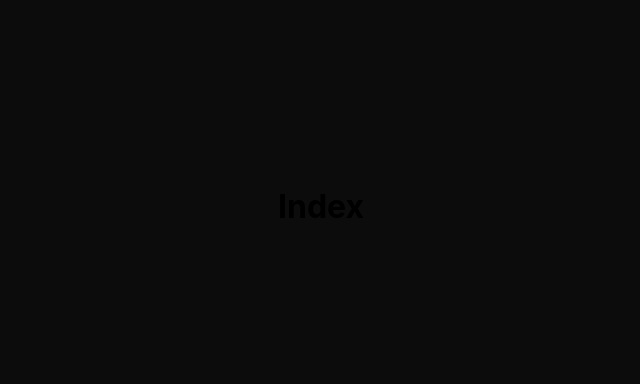
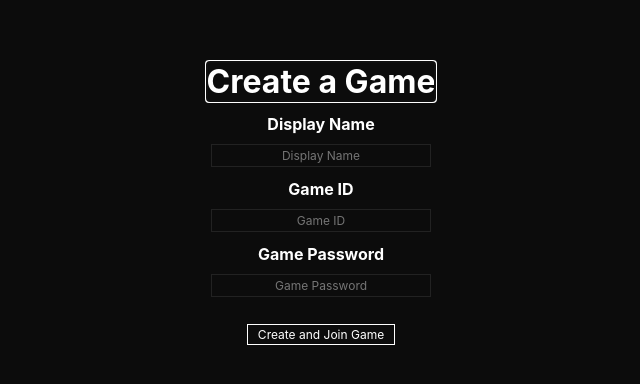
Before and after one commit to MohammedAliHussein/tic-tac-toe, a Svelte app in the folder client/: page /create in a window 1280 px wide. Shown: the part 194-578 px from the top of the page, without its empty margins (319-959 px from the left). Built offline with nearby package versions, Linux system fonts and the light colour scheme.

Commit message:
Added both create and join pages

```diff
--- a/client/package.json
+++ b/client/package.json
@@ -14,8 +14,10 @@
     "vite": "^2.9.9"
   },
   "dependencies": {
+    "axios": "^0.27.2",
     "node-sass": "^7.0.1",
     "sass": "^1.53.0",
+    "svelte-navigator": "^3.1.6",
     "svelte-preprocess": "^4.10.7"
   }
 }
--- a/client/src/App.svelte
+++ b/client/src/App.svelte
@@ -1,5 +1,8 @@
 <script>
+  import { Router, Link, Route } from "svelte-navigator";
   import Index from "./pages/Index.svelte";
+  import Join from "./pages/Join.svelte";
+  import Create from "./pages/Create.svelte";
   import NoSupport from "./components/NoSupport.svelte";
 
   let minWidth = 641;
@@ -8,11 +11,21 @@
 </script>
 
 <main>
-  {#if clientWidth > minWidth}
-    <Index />
-  {:else}
-    <NoSupport />
-  {/if}
+  <Router>
+    {#if clientWidth > minWidth}
+      <Route path="/">
+        <Index />
+      </Route>
+      <Route path="/join">
+        <Join />
+      </Route>
+      <Route path="/create">
+        <Create />
+      </Route>
+    {:else}
+      <NoSupport />
+    {/if}
+  </Router>
 </main>
 
 <svelte:window bind:innerWidth={clientWidth} />
--- /dev/null
+++ b/client/src/components/IndexButton.svelte
@@ -0,0 +1,39 @@
+<script>
+	import { Link } from "svelte-navigator";
+    export let text = "";
+	export let page = "/";
+</script>
+
+<div class="wrapper">
+	<Link class="link" to={page}>
+		{text}
+	</Link>
+</div>
+
+<style>
+    .wrapper > :global(a) {
+		text-decoration: none;
+		display: flex;
+		justify-content: center;
+		align-items: center;
+    }
+
+    :global(a) {
+		outline: none;
+		background: none;
+		border: 1px solid white;
+		cursor: pointer;
+		padding: 2px 10px;
+		margin-top: 15px;
+		transition: 0.2s cubic-bezier(0, 0.55, 0.45, 1);
+		font-size: 12px;
+        margin-bottom: 5px;
+		color: white;
+
+    }
+
+	:global(a):hover {
+		background-color: white;
+		color: black;
+	}
+</style>
--- /dev/null
+++ b/client/src/components/IndexOptions.svelte
@@ -0,0 +1,17 @@
+<script>
+    import IndexButton from "./IndexButton.svelte";
+</script>
+
+<div class="options">
+    <IndexButton text={"Join a Game"} page={"/join"}/>
+    <IndexButton text={"Create a Game"} page={"/create"}/>
+</div>
+
+<style>
+    .options {
+        display: flex;
+        justify-content: space-between;
+        align-items: center;
+        flex-direction: column;
+    }
+</style>
--- /dev/null
+++ b/client/src/components/IndexTitle.svelte
@@ -0,0 +1,17 @@
+<script>
+    export let text = "";
+</script>
+
+<div class="title">
+    <h1>{text}</h1>
+</div>
+
+<style>
+    h1 {
+        color: white;
+    }
+
+    .title:focus {
+        outline: none;
+    }
+</style>
--- /dev/null
+++ b/client/src/components/SubTitle.svelte
@@ -0,0 +1,11 @@
+<script>
+    export let subTitle = "";
+</script>
+
+<h4>{subTitle}</h4>
+
+<style>
+    h4 {
+        color: white;
+    }
+</style>
--- /dev/null
+++ b/client/src/pages/Create.svelte
@@ -0,0 +1,114 @@
+<script>
+    import { fly } from "svelte/transition";
+    import { circOut, circInOut } from "svelte/easing";
+    import axios from "axios";
+
+    let displayName = "";
+    let gameId = "";
+    let password = "";
+
+    function getIn(delayIndex) {
+        return {
+            delay: delayIndex * 100,
+            y: 20,
+            easing: circOut
+        }
+    }
+
+    function getOut(delayIndex) {
+        return {
+            delay: delayIndex * 100,
+            y: -20,
+            easing: circInOut
+        }
+    }
+
+    async function handleCreateGame() {
+        const request = {
+            DisplayName: displayName,
+            GameID: gameId,
+            Password: password
+        }
+
+        const response = await axios.post("http://localhost:3000/create", {
+            data: request,
+            Headers: {
+                "Access-Control-Allow-Origin": "http://localhost"
+            }
+        });
+
+        //handle error
+    }
+</script>
+
+<div class="create">
+    <h1 in:fly={getIn(0)}>Create a Game</h1>
+    <div class="form">
+        <h4 in:fly={getIn(1)}>Display Name</h4>
+        <input type="text" placeholder="Display Name" in:fly={getIn(2)} bind:value={displayName}>
+        <h4 in:fly={getIn(3)} >Game ID</h4>
+        <input type="text" placeholder="Game ID" in:fly={getIn(4)}  bind:value={gameId}>
+        <h4 in:fly={getIn(5)} >Game Password</h4>
+        <input type="password" placeholder="Game Password" in:fly={getIn(6)} bind:value={password}>
+    </div>
+    <button on:click|preventDefault={handleCreateGame} in:fly={getIn(7)}>Create and Join Game</button>
+</div>
+
+<style>
+    .create {
+        display: flex;
+        justify-content: center;
+        align-items: center;
+        flex-direction: column;
+    }
+
+    .form {
+        display: flex;
+        justify-content: center;
+        align-items: center;
+        flex-direction: column;
+        margin-top: 0.8em;
+    }
+
+    h1, h4 {
+        color: white;
+        text-align: center;
+    }
+
+    input {
+        margin-bottom: 1em;
+    }
+
+    input {
+        outline: none;
+        border: 1px solid rgba(255, 255, 255, 0.091);
+        text-align: center;
+        margin-top: 10px;
+        padding: 3px 13px;
+        transition: 0.2s cubic-bezier(0, 0.55, 0.45, 1);
+        font-size: 12px;
+        color: white;
+    }
+
+    input:focus {
+        border: 1px solid rgba(255, 255, 255, 0.25);
+    }
+
+    button {
+		outline: none;
+		background: none;
+		border: 1px solid white;
+		cursor: pointer;
+		padding: 2px 10px;
+		margin-top: 15px;
+		transition: 0.2s cubic-bezier(0, 0.55, 0.45, 1);
+		font-size: 12px;
+        margin-bottom: 5px;
+		color: white;
+    }
+
+	button:hover {
+		background-color: white;
+		color: black;
+	}
+</style>
--- a/client/src/pages/Index.svelte
+++ b/client/src/pages/Index.svelte
@@ -1 +1,20 @@
-<h1>Index</h1>
+<script>
+    import Title from "../components/IndexTitle.svelte";
+    import Options from "../components/IndexOptions.svelte";
+</script>
+
+<div class="index">
+    <Title text={"Tic-Tac-Toe"}/>
+    <h5>[Multiplayer]</h5>
+    <Options />
+</div>
+
+<style>
+    .index {
+        text-align: center;
+    }
+
+    h5 {
+        color: white;
+    }
+</style>
--- /dev/null
+++ b/client/src/pages/Join.svelte
@@ -0,0 +1,114 @@
+<script>
+    import { fly } from "svelte/transition";
+    import { circOut, circInOut } from "svelte/easing";
+    import axios from "axios";
+
+    let displayName = "";
+    let gameId = "";
+    let password = "";
+
+    function getIn(delayIndex) {
+        return {
+            delay: delayIndex * 100,
+            y: 20,
+            easing: circOut
+        }
+    }
+
+    function getOut(delayIndex) {
+        return {
+            delay: delayIndex * 100,
+            y: -20,
+            easing: circInOut
+        }
+    }
+
+    async function handleJoinGame() {
+        const request = {
+            DisplayName: displayName,
+            GameID: gameId,
+            Password: password
+        }
+
+        const response = await axios.post("http://localhost:3000/join", {
+            data: request,
+            Headers: {
+                "Access-Control-Allow-Origin": "http://localhost"
+            }
+        });
+
+        //handle error
+    }
+</script>
+
+<div class="join">
+    <h1 in:fly={getIn(0)}>Join a Game</h1>
+    <div class="form">
+        <h4 in:fly={getIn(1)}>Display Name</h4>
+        <input type="text" placeholder="Display Name" in:fly={getIn(2)} bind:value={displayName}>
+        <h4 in:fly={getIn(3)} >Game ID</h4>
+        <input type="text" placeholder="Game ID" in:fly={getIn(4)}  bind:value={gameId}>
+        <h4 in:fly={getIn(5)} >Game Password</h4>
+        <input type="password" placeholder="Game Password" in:fly={getIn(6)} bind:value={password}>
+    </div>
+    <button on:click|preventDefault={handleJoinGame} in:fly={getIn(7)}>Join Game</button>
+</div>
+
+<style>
+    .join {
+        display: flex;
+        justify-content: center;
+        align-items: center;
+        flex-direction: column;
+    }
+
+    .form {
+        display: flex;
+        justify-content: center;
+        align-items: center;
+        flex-direction: column;
+        margin-top: 0.8em;
+    }
+
+    h1, h4 {
+        color: white;
+        text-align: center;
+    }
+
+    input {
+        margin-bottom: 1em;
+    }
+
+    input {
+        outline: none;
+        border: 1px solid rgba(255, 255, 255, 0.091);
+        text-align: center;
+        margin-top: 10px;
+        padding: 3px 13px;
+        transition: 0.2s cubic-bezier(0, 0.55, 0.45, 1);
+        font-size: 12px;
+        color: white;
+    }
+
+    input:focus {
+        border: 1px solid rgba(255, 255, 255, 0.25);
+    }
+
+    button {
+		outline: none;
+		background: none;
+		border: 1px solid white;
+		cursor: pointer;
+		padding: 2px 10px;
+		margin-top: 15px;
+		transition: 0.2s cubic-bezier(0, 0.55, 0.45, 1);
+		font-size: 12px;
+        margin-bottom: 5px;
+		color: white;
+    }
+
+	button:hover {
+		background-color: white;
+		color: black;
+	}
+</style>
```
Also changed, not shown: 1 other file (tests, documents, lock files or other folders).
